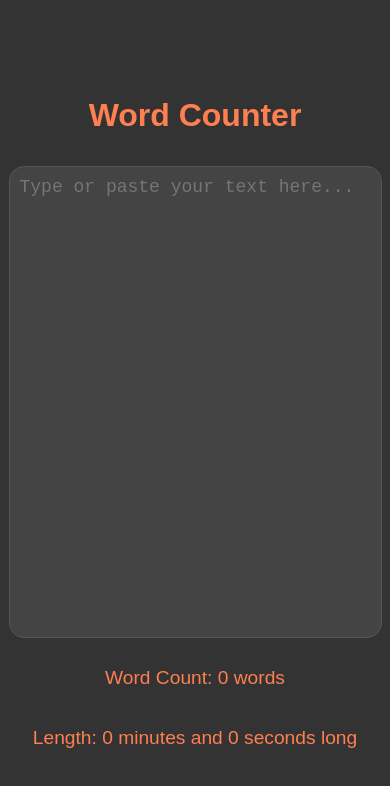
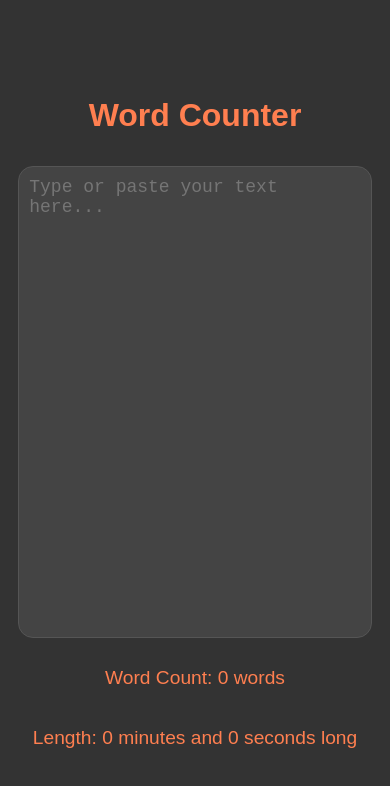
Before and after one commit to bibinwithab/count-it, a React (Vite) app: page / in a window 390 px wide. Shown: the top 786 px of the page. Built offline with nearby package versions, Linux system fonts and the light colour scheme.

Commit message:
css update

```diff
--- a/src/index.css
+++ b/src/index.css
@@ -38,7 +38,7 @@ body {
 
   @media (max-width: 600px) {
     textarea {
-      width: 90%; /* Adjust width for smaller screens */
+      width: 85%; /* Adjust width for smaller screens */
       font-size: 18px; /* Adjust font-size for smaller screens */
     }
   }
```
